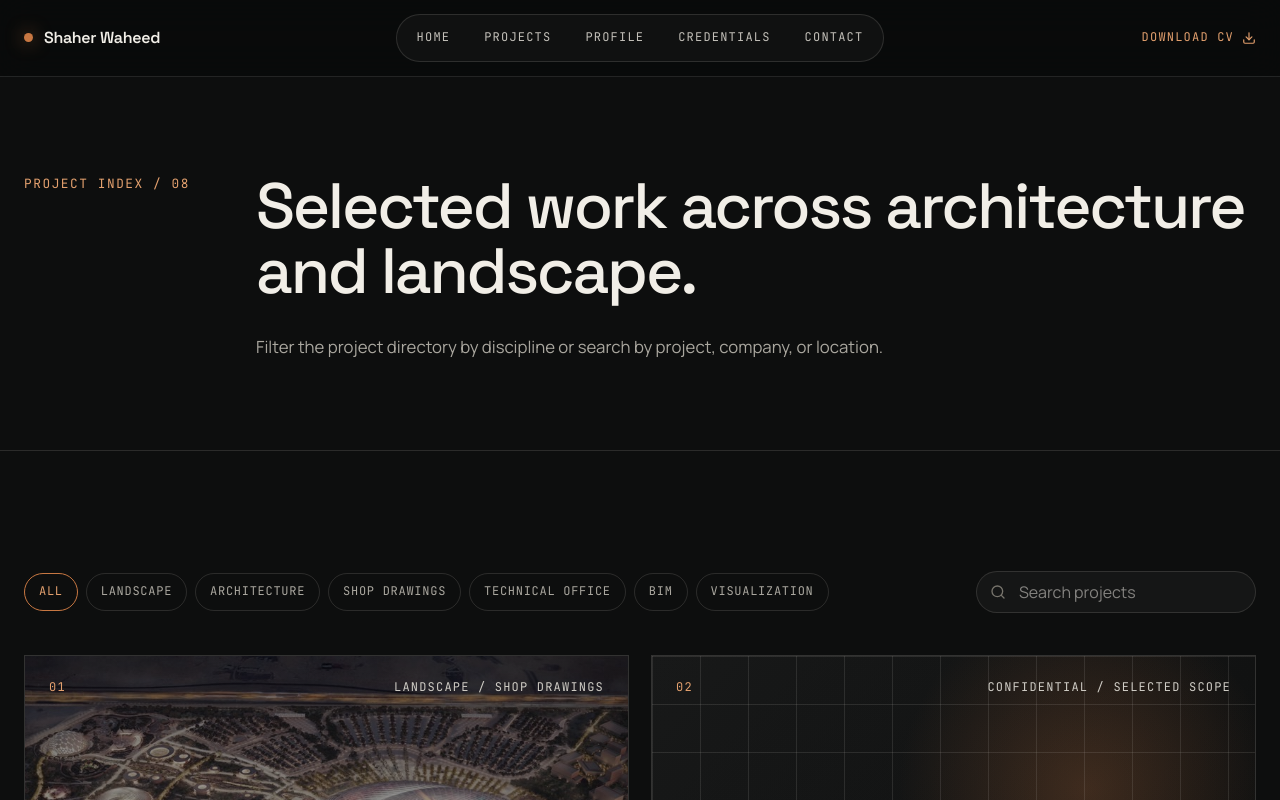
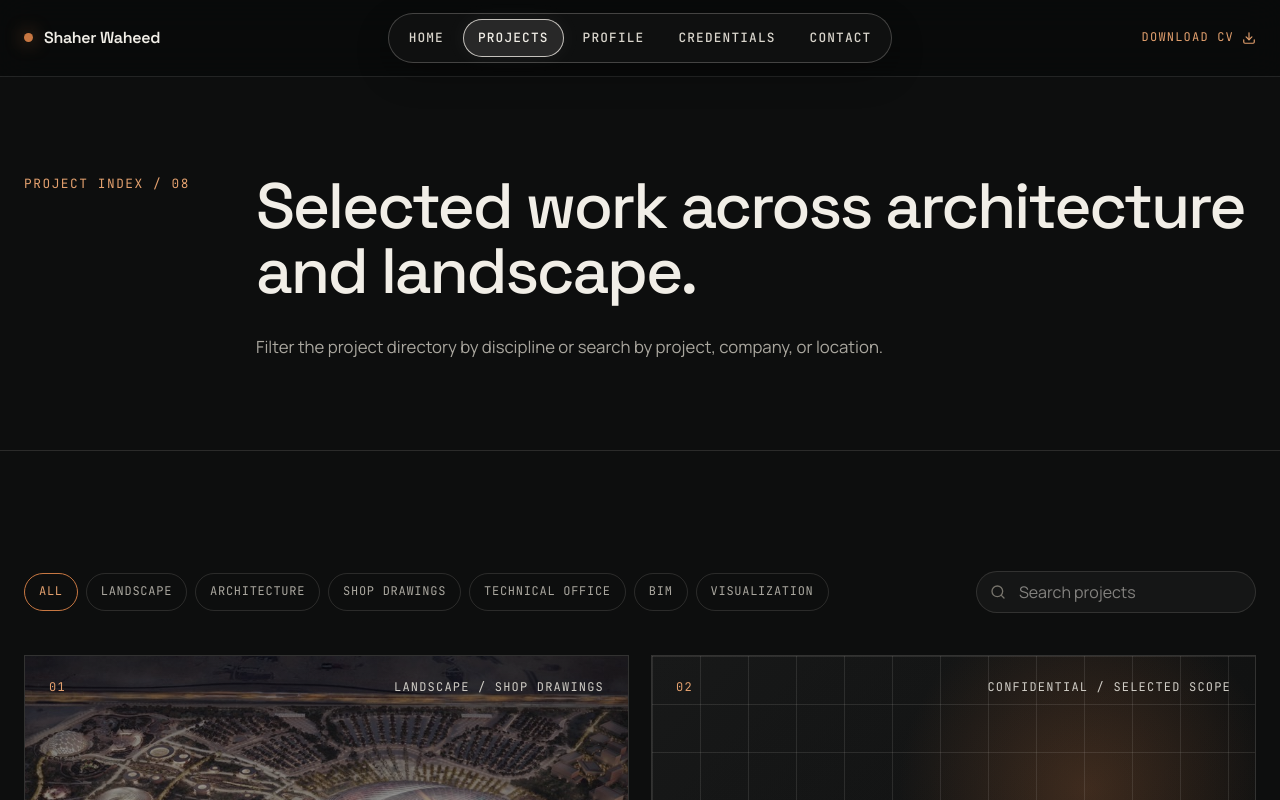
Before and after one commit to shaherwaheed61-crypto/Shaher-portfolio, a Next.js app: page /projects in a window 1280 px wide. Shown: the top 800 px of the page. Built offline with nearby package versions, Linux system fonts and the light colour scheme.

Commit message:
Improve portfolio navigation visibility

```diff
--- a/app/globals.css
+++ b/app/globals.css
@@ -39,15 +39,17 @@ h1, h2, h3 { font-family: "Space Grotesk", Arial, sans-serif; letter-spacing: -0
 .header-inner { min-height: 76px; display: grid; grid-template-columns: 1fr auto 1fr; align-items: center; }
 .brand { display: flex; align-items: center; gap: 11px; font-family: "Space Grotesk", sans-serif; font-weight: 600; letter-spacing: -.02em; }
 .brand-mark { width: 9px; height: 9px; background: var(--accent); border-radius: 50%; box-shadow: 0 0 18px rgba(199,119,66,.75); }
-.desktop-nav { display: flex; align-items: center; gap: 4px; padding: 5px; border: 1px solid var(--line); border-radius: 999px; background: rgba(22,23,23,.72); }
-.desktop-nav a { padding: 8px 15px; border-radius: 999px; color: #c3c0b9; font-family: "JetBrains Mono", monospace; font-size: .75rem; letter-spacing: .1em; text-transform: uppercase; transition: color .2s, background .2s; }
-.desktop-nav a:hover, .desktop-nav a:focus-visible { color: var(--ink); background: rgba(255,255,255,.07); }
+.desktop-nav { display: flex; align-items: center; gap: 4px; padding: 5px; border: 1px solid rgba(241,238,231,.23); border-radius: 999px; background: rgba(17,18,18,.9); box-shadow:0 12px 34px rgba(0,0,0,.24); }
+.desktop-nav a { padding: 8px 15px; border-radius: 999px; color: #d9d5cc; font-family: "JetBrains Mono", monospace; font-size: .8rem; font-weight:500; letter-spacing: .09em; text-transform: uppercase; transition: color .2s, background .2s, box-shadow .2s; }
+.desktop-nav a:hover, .desktop-nav a:focus-visible { color: var(--accent-light); background: rgba(199,119,66,.12); }
+.desktop-nav a.active { color:var(--ink); background:rgba(241,238,231,.11); box-shadow:inset 0 0 0 1px rgba(241,238,231,.78), 0 0 20px rgba(241,238,231,.06); }
 .header-contact { justify-self: end; display: inline-flex; align-items: center; gap: 8px; color: var(--accent-light); font-family: "JetBrains Mono", monospace; font-size: .75rem; text-transform: uppercase; letter-spacing: .1em; }
 .mobile-nav { display: none; justify-self: end; position: relative; }
 .mobile-nav summary { list-style: none; display: grid; place-items: center; width: 42px; height: 42px; border: 1px solid var(--line); border-radius: 50%; cursor: pointer; }
 .mobile-nav summary::-webkit-details-marker { display: none; }
 .mobile-nav nav { position: absolute; right: 0; top: 52px; width: 220px; padding: 12px; border: 1px solid var(--line); background: #151616; box-shadow: 0 24px 60px rgba(0,0,0,.35); }
-.mobile-nav nav a { display: block; padding: 12px; border-bottom: 1px solid var(--line); }
+.mobile-nav nav a { display: block; padding: 12px; border-bottom: 1px solid var(--line); color:#d9d5cc; }
+.mobile-nav nav a.active { color:var(--accent-light); background:rgba(199,119,66,.1); }
 
 .hero { min-height: 100svh; position: relative; display: grid; overflow: hidden; }
 .hero-image, .hero-wash, .hero-grid { position: absolute; inset: 0; width: 100%; height: 100%; }
--- a/components/site-header.tsx
+++ b/components/site-header.tsx
@@ -1,5 +1,8 @@
+"use client";
+
 import Link from "next/link";
 import { Download, Menu } from "lucide-react";
+import { usePathname } from "next/navigation";
 import { portfolio } from "@/data/portfolio";
 
 const navigation = [
@@ -10,6 +13,9 @@ const navigation = [
 ];
 
 export function SiteHeader() {
+  const pathname = usePathname();
+  const isActive = (href: string) => href === "/" ? pathname === "/" : pathname.startsWith(href);
+
   return (
     <header className="site-header">
       <div className="shell header-inner">
@@ -18,8 +24,8 @@ export function SiteHeader() {
           Shaher Waheed
         </Link>
         <nav className="desktop-nav" aria-label="Primary navigation">
-          <Link href="/">Home</Link>
-          {navigation.map((item) => <Link key={item.href} href={item.href}>{item.label}</Link>)}
+          <Link className={isActive("/") ? "active" : undefined} href="/" aria-current={isActive("/") ? "page" : undefined}>Home</Link>
+          {navigation.map((item) => <Link className={isActive(item.href) ? "active" : undefined} key={item.href} href={item.href} aria-current={isActive(item.href) ? "page" : undefined}>{item.label}</Link>)}
         </nav>
         <a className="header-contact" href={portfolio.cv} download>
           Download CV <Download size={14} />
@@ -27,8 +33,8 @@ export function SiteHeader() {
         <details className="mobile-nav">
           <summary aria-label="Open navigation"><Menu size={18} /></summary>
           <nav aria-label="Mobile navigation">
-            <Link href="/">Home</Link>
-            {navigation.map((item) => <Link key={item.href} href={item.href}>{item.label}</Link>)}
+            <Link className={isActive("/") ? "active" : undefined} href="/" aria-current={isActive("/") ? "page" : undefined}>Home</Link>
+            {navigation.map((item) => <Link className={isActive(item.href) ? "active" : undefined} key={item.href} href={item.href} aria-current={isActive(item.href) ? "page" : undefined}>{item.label}</Link>)}
             <a href={portfolio.cv} download>Download CV</a>
           </nav>
         </details>
```
